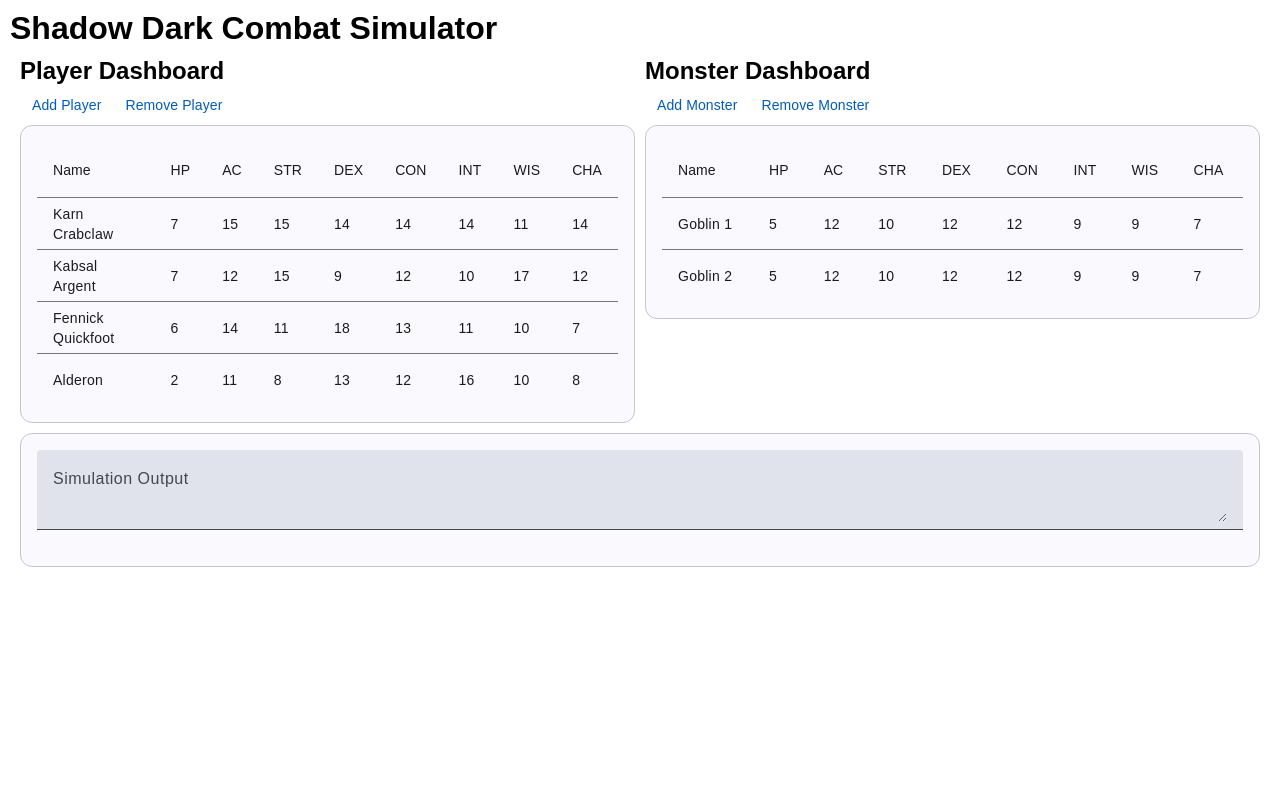
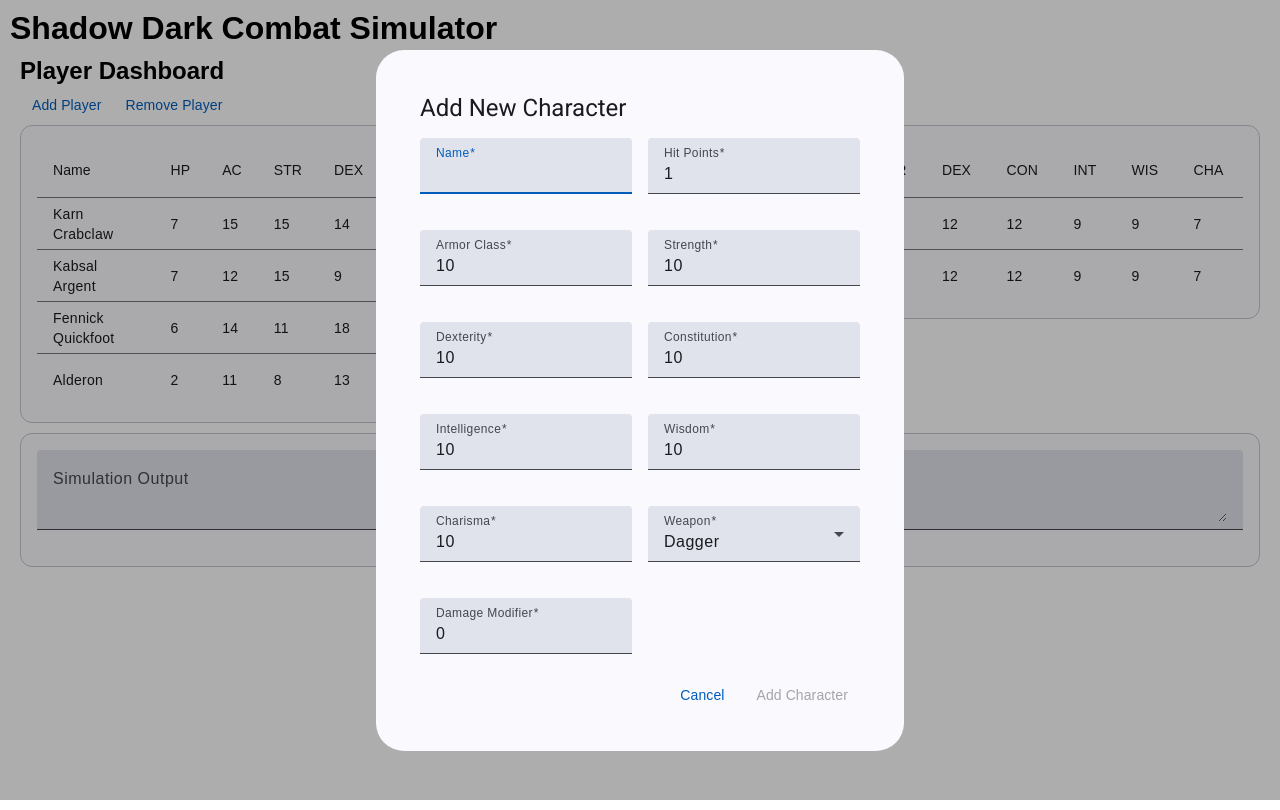
Before and after one commit to scottagillette/HowDarkAngular, an Angular app: page / in a window 1280 px wide. Both pictures are taken after a click on the button "Add Player". Built offline with nearby package versions, Linux system fonts and the light colour scheme.

Commit message:
Implement Add Player Dialog

```diff
--- a/src/app/components/character-dialog/character-dialog.component.css
+++ b/src/app/components/character-dialog/character-dialog.component.css
@@ -0,0 +1,15 @@
+.dialog-content {
+  min-width: 400px;
+  padding: 20px;
+}
+
+.form-grid {
+  display: grid;
+  grid-template-columns: repeat(2, 1fr);
+  gap: 16px;
+  margin-bottom: 20px;
+}
+
+mat-form-field {
+  width: 100%;
+}
--- a/src/app/components/character-dialog/character-dialog.component.html
+++ b/src/app/components/character-dialog/character-dialog.component.html
@@ -1 +1,71 @@
-<p>character-dialog works!</p>
+<div class="dialog-content">
+  <h2 mat-dialog-title>Add New Character</h2>
+
+  <mat-dialog-content>
+    <div class="form-grid">
+      <mat-form-field>
+        <mat-label>Name</mat-label>
+        <input matInput [(ngModel)]="character.name" required>
+      </mat-form-field>
+
+      <mat-form-field>
+        <mat-label>Hit Points</mat-label>
+        <input matInput type="number" [(ngModel)]="character.hp" required min="1">
+      </mat-form-field>
+
+      <mat-form-field>
+        <mat-label>Armor Class</mat-label>
+        <input matInput type="number" [(ngModel)]="character.ac" required min="10">
+      </mat-form-field>
+
+      <mat-form-field>
+        <mat-label>Strength</mat-label>
+        <input matInput type="number" [(ngModel)]="character.strength" required min="3" max="18">
+      </mat-form-field>
+
+      <mat-form-field>
+        <mat-label>Dexterity</mat-label>
+        <input matInput type="number" [(ngModel)]="character.dexterity" required min="3" max="18">
+      </mat-form-field>
+
+      <mat-form-field>
+        <mat-label>Constitution</mat-label>
+        <input matInput type="number" [(ngModel)]="character.constitution" required min="3" max="18">
+      </mat-form-field>
+
+      <mat-form-field>
+        <mat-label>Intelligence</mat-label>
+        <input matInput type="number" [(ngModel)]="character.intelligence" required min="3" max="18">
+      </mat-form-field>
+
+      <mat-form-field>
+        <mat-label>Wisdom</mat-label>
+        <input matInput type="number" [(ngModel)]="character.wisdom" required min="3" max="18">
+      </mat-form-field>
+
+      <mat-form-field>
+        <mat-label>Charisma</mat-label>
+        <input matInput type="number" [(ngModel)]="character.charisma" required min="3" max="18">
+      </mat-form-field>
+
+      <mat-form-field>
+        <mat-label>Weapon</mat-label>
+        <mat-select [(ngModel)]="character.weapon" required>
+          <mat-option *ngFor="let weapon of weapons" [value]="weapon">
+            {{weapon}}
+          </mat-option>
+        </mat-select>
+      </mat-form-field>
+
+      <mat-form-field>
+        <mat-label>Damage Modifier</mat-label>
+        <input matInput type="number" [(ngModel)]="character.damageModifier" required>
+      </mat-form-field>
+    </div>
+  </mat-dialog-content>
+
+  <mat-dialog-actions align="end">
+    <button mat-button (click)="onCancel()">Cancel</button>
+    <button mat-button color="primary" (click)="onSubmit()" [disabled]="!character.name">Add Character</button>
+  </mat-dialog-actions>
+</div>
--- a/src/app/components/character-dialog/character-dialog.component.ts
+++ b/src/app/components/character-dialog/character-dialog.component.ts
@@ -1,11 +1,76 @@
 import { Component } from '@angular/core';
+import { CommonModule } from '@angular/common';
+import { FormsModule } from '@angular/forms';
+import { MatDialogModule, MatDialogRef } from '@angular/material/dialog';
+import { MatFormFieldModule } from '@angular/material/form-field';
+import { MatInputModule } from '@angular/material/input';
+import { MatSelectModule } from '@angular/material/select';
+import { MatButtonModule } from '@angular/material/button';
+
+export interface PlayerCharacter {
+  name: string;
+  hp: number;
+  ac: number;
+  strength: number;
+  dexterity: number;
+  constitution: number;
+  intelligence: number;
+  wisdom: number;
+  charisma: number;
+  weapon: string;
+  damageModifier: number;
+}
 
 @Component({
   selector: 'app-character-dialog',
-  imports: [],
+  standalone: true,
+  imports: [
+    CommonModule,
+    FormsModule,
+    MatDialogModule,
+    MatFormFieldModule,
+    MatInputModule,
+    MatSelectModule,
+    MatButtonModule
+  ],
   templateUrl: './character-dialog.component.html',
   styleUrl: './character-dialog.component.css'
 })
 export class CharacterDialogComponent {
+  character: PlayerCharacter = {
+    name: '',
+    hp: 1,
+    ac: 10,
+    strength: 10,
+    dexterity: 10,
+    constitution: 10,
+    intelligence: 10,
+    wisdom: 10,
+    charisma: 10,
+    weapon: 'Dagger',
+    damageModifier: 0
+  };
 
+  weapons = [
+    'Dagger',
+    'Short Sword',
+    'Long Sword',
+    'Great Sword',
+    'Spear',
+    'Battle Axe',
+    'War Hammer',
+    'Mace',
+    'Staff',
+    'Bow'
+  ];
+
+  constructor(private dialogRef: MatDialogRef<CharacterDialogComponent>) {}
+
+  onCancel(): void {
+    this.dialogRef.close();
+  }
+
+  onSubmit(): void {
+    this.dialogRef.close(this.character);
+  }
 }
--- a/src/app/components/player-dashboard/player-dashboard.component.html
+++ b/src/app/components/player-dashboard/player-dashboard.component.html
@@ -1,14 +1,13 @@
 <h2>Player Dashboard</h2>
 
 <div class="example-button-row">
-  <button mat-button>Add Player</button>
-  <button mat-button>Remove Player</button>
+  <button mat-button (click)="openAddPlayerDialog()">Add Player</button>
+  <button mat-button (click)="removeLastPlayer()">Remove Player</button>
 </div>
 
 <mat-card appearance="outlined">
   <mat-card-content>
     <table mat-table [dataSource]="datasource" class="mat-elevation-z8">
-
       <ng-container matColumnDef="name">
         <th mat-header-cell *matHeaderCellDef> Name</th>
         <td mat-cell *matCellDef="let creature"> {{ creature.name }}</td>
--- a/src/app/components/player-dashboard/player-dashboard.component.ts
+++ b/src/app/components/player-dashboard/player-dashboard.component.ts
@@ -3,6 +3,7 @@ import { MatButtonModule } from '@angular/material/button';
 import { MatCardModule } from '@angular/material/card';
 import { MatTableModule } from '@angular/material/table';
 import { MatDialog } from '@angular/material/dialog';
+import { CharacterDialogComponent } from '../character-dialog/character-dialog.component';
 
 export interface Creature {
   name: string;
@@ -25,6 +26,7 @@ const PLAYER_DATA: Creature[] = [
 
 @Component({
   selector: 'app-player-dashboard',
+  standalone: true,
   imports: [ MatButtonModule, MatCardModule, MatTableModule ],
   templateUrl: './player-dashboard.component.html',
   styleUrl: './player-dashboard.component.css'
@@ -33,6 +35,21 @@ export class PlayerDashboardComponent {
   constructor(private dialog: MatDialog) {}
 
   displayedColumns = ['name', 'hp', 'ac', 'strength', 'dexterity', 'constitution', 'intelligence', 'wisdom', 'charisma'];
+  datasource = PLAYER_DATA;
 
-  datasource = PLAYER_DATA;
+  openAddPlayerDialog(): void {
+    const dialogRef = this.dialog.open(CharacterDialogComponent);
+
+    dialogRef.afterClosed().subscribe(result => {
+      if (result) {
+        this.datasource = [...this.datasource, result];
+      }
+    });
+  }
+
+  removeLastPlayer(): void {
+    if (this.datasource.length > 0) {
+      this.datasource = this.datasource.slice(0, -1);
+    }
+  }
 }
```
Also changed, not shown: src/app/app.component.ts (+9 -1 lines).
